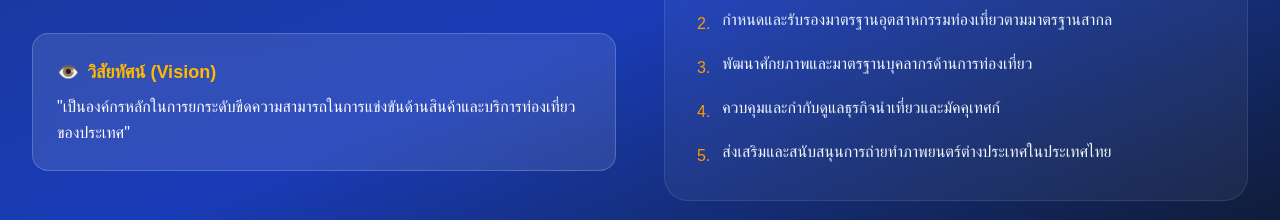
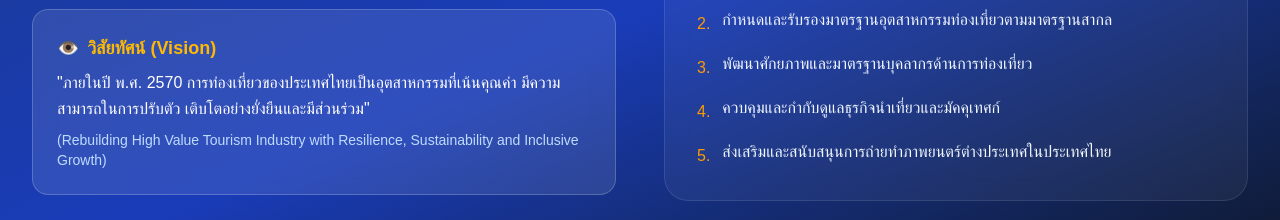
Before and after one commit to jakario/Dotacademy, a Next.js app: page /en/departments in a window 1280 px wide. Shown: the part 257-477 px from the top of the page. Built offline with nearby package versions, Linux system fonts and the light colour scheme; no server answers; the database is empty; sample sign-in values are in the browser's storage.

Commit message:
Update DOT Vision to 2566-2570 version

```diff
--- a/src/app/[locale]/departments/page.tsx
+++ b/src/app/[locale]/departments/page.tsx
@@ -40,8 +40,11 @@ export default async function DepartmentsPage() {
                   <h3 className="text-amber-400 font-bold text-lg mb-2 flex items-center gap-2">
                     <span>👁️</span> วิสัยทัศน์ (Vision)
                   </h3>
-                  <p className="text-white leading-relaxed">
-                    "เป็นองค์กรหลักในการยกระดับขีดความสามารถในการแข่งขันด้านสินค้าและบริการท่องเที่ยวของประเทศ"
+                  <p className="text-white leading-relaxed font-medium">
+                    "ภายในปี พ.ศ. 2570 การท่องเที่ยวของประเทศไทยเป็นอุตสาหกรรมที่เน้นคุณค่า มีความสามารถในการปรับตัว เติบโตอย่างยั่งยืนและมีส่วนร่วม"
+                  </p>
+                  <p className="text-blue-200 text-sm mt-2">
+                    (Rebuilding High Value Tourism Industry with Resilience, Sustainability and Inclusive Growth)
                   </p>
                 </div>
               </div>
```
